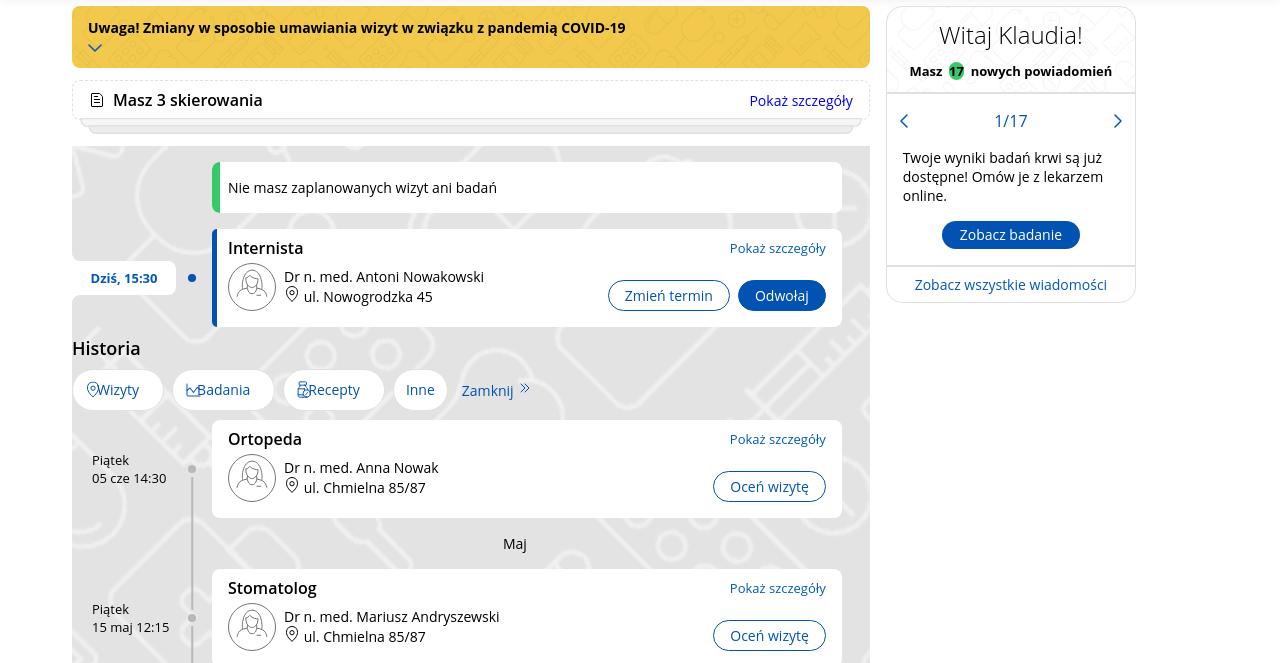
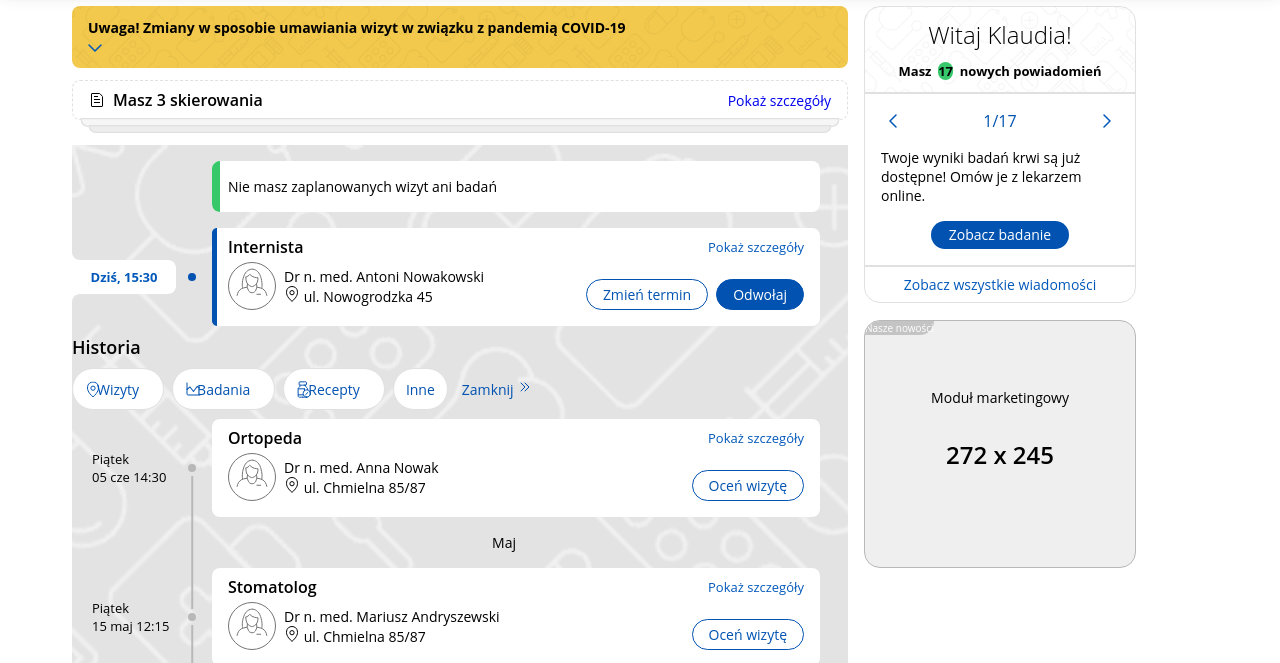
Before and after one commit to kakuliniec/patient, a website built with Parcel: page index.html in a window 1280 px wide. Shown: the part 90-753 px from the top of the page. Built offline with nearby package versions, Linux system fonts and the light colour scheme.

Commit message:
advert section styled

```diff
--- a/index.html
+++ b/index.html
@@ -333,7 +333,7 @@
                         </span>
                         <span class="notification__number">
                             Masz&nbsp;
-                            <span class="notification__number--elipse" >17</span>
+                            <span class="notification__number--elipse">17</span>
                             &nbsp;nowych powiadomień
                         </span>
                     </div>
@@ -356,16 +356,16 @@
                 </div>
 
 
-                <div class="advert" overflow: hidden>
+                <div class="advert">
                     <div class="advert__news">
-                      Nasze nowości
+                        Nasze nowości
                     </div>
                     <span class="advert__module">
                         Moduł marketingowy
                     </span>
                     <span class="advert__size">272 x 245
                     </span>
-                  </div>
+                </div>
 
 
             </div>
--- a/src/scss/sections/advert.scss
+++ b/src/scss/sections/advert.scss
@@ -0,0 +1,41 @@
+.advert {
+    overflow: hidden;
+    max-width: 272px;
+    background: #efefef;
+    border: 1px solid #b8b8b8;
+    box-sizing: border-box;
+    border-radius: 16px;
+    display: flex;
+    flex-direction: column;
+    justify-content: center;
+    align-items: center;
+    position: relative;
+    padding: 67px 71px 96px 71px;
+    text-align: center;
+    white-space: nowrap;
+
+    @media (max-width: $desktop) {
+        display: none;
+    }
+
+    &__news {
+        position: absolute;
+        top: 0;
+        left: 0;
+        border-radius: 16px 0px;
+        background: #c4c4c4;
+        font-size: 10px;
+        line-height: 14px;
+        display: flex;
+        align-items: center;
+        text-align: center;
+        color: #ffffff;
+    }
+
+    &__size {
+        font-weight: 600;
+        font-size: 24px;
+        line-height: 33px;
+        padding-top: 31px;
+    }
+}
--- a/src/scss/sections/notification.scss
+++ b/src/scss/sections/notification.scss
@@ -23,7 +23,7 @@
     }
 
     &__bottom {
-        color: #0258BA;
+        color: #0258ba;
         padding: 8px;
         display: flex;
         text-align: center;
@@ -74,7 +74,6 @@
         gap: 16px;
         padding: 16px 0px;
 
-
         &--top {
             font-size: 16px;
             line-height: 22px;
@@ -86,11 +85,8 @@
             gap: 86px;
 
             &Nr {
-            color: #0253B1;
+                color: #0253b1;
             }
-
-
-
         }
     }
 
--- a/src/scss/sections/portal.scss
+++ b/src/scss/sections/portal.scss
@@ -29,6 +29,7 @@
         display: flex;
         flex-direction: column;
         padding: 0px 72px 0px 16px;
+        gap: 17px;
 
         @media (max-width: $desktop) {
             display: none;
```
Lines whose indentation alone changed are shown as unchanged.
